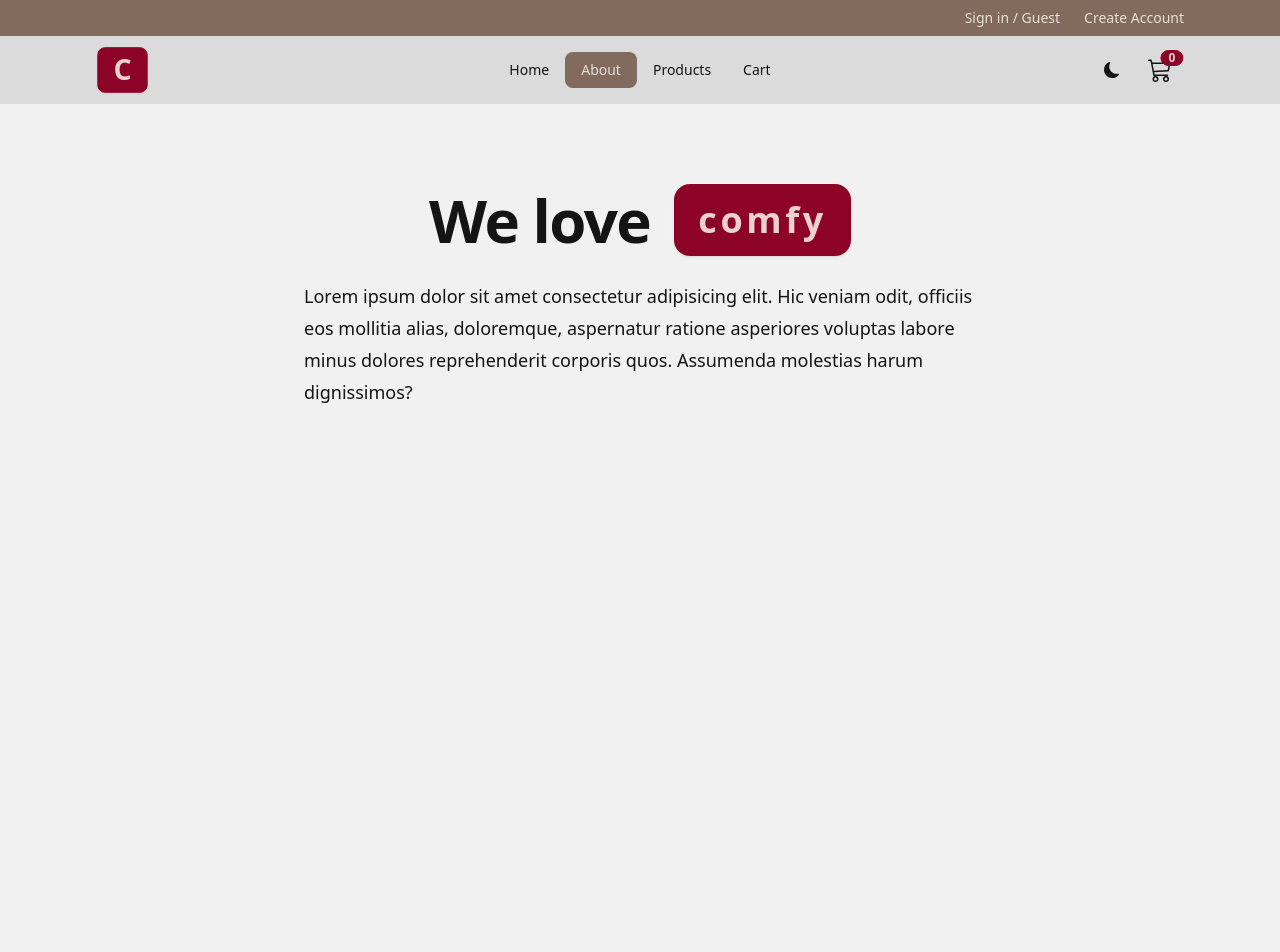
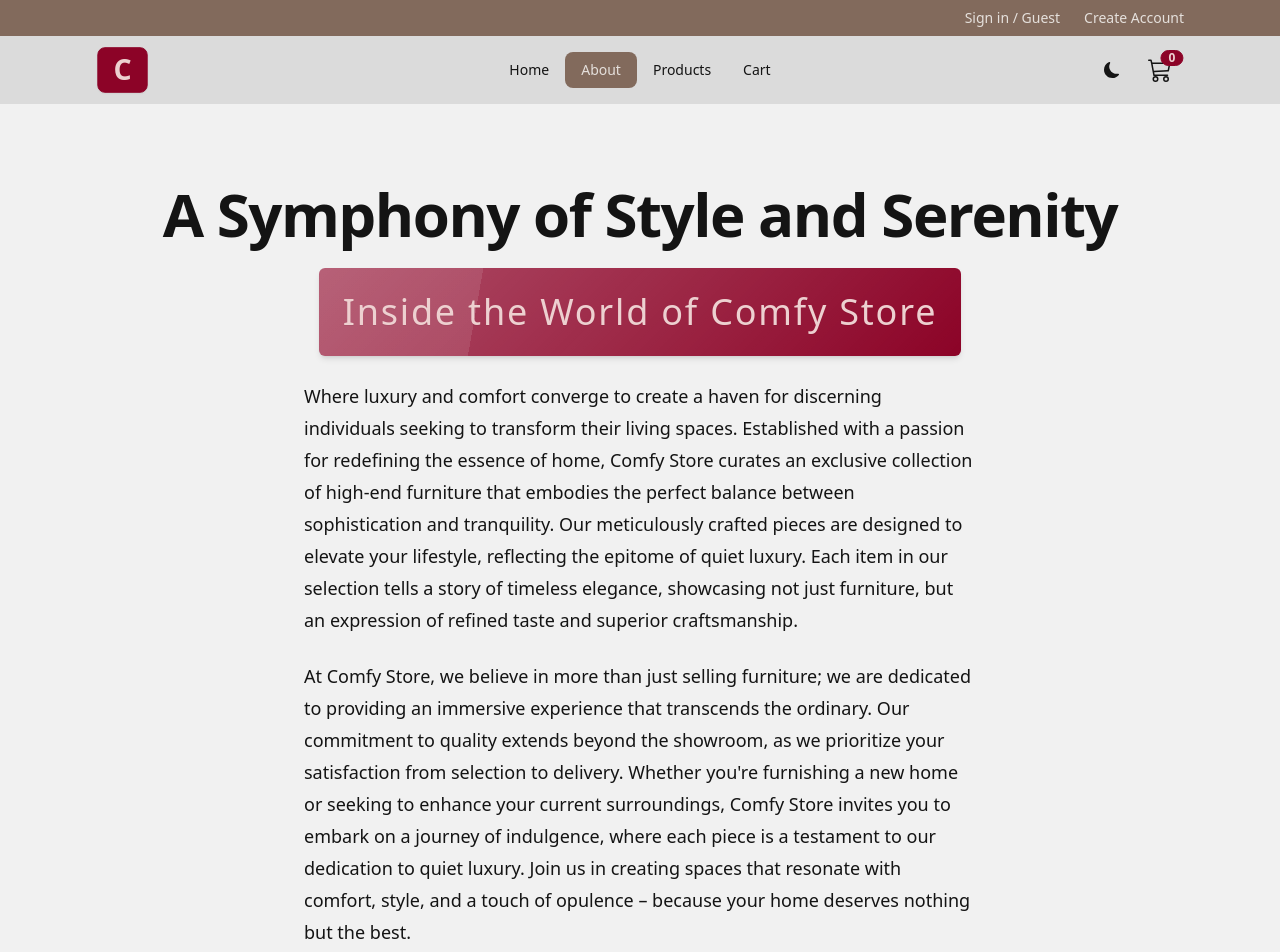
Before and after one commit to Git-Darkmoon/Comfy-store, a React (Vite) app: page /about in a window 1280 px wide. Shown: the top 952 px of the page. Before the commit the page ends 800 px from the top, so only its background shows below. Built offline with nearby package versions, Linux system fonts and the light colour scheme.

Commit message:
text: updated lorem ipsums.

```diff
--- a/src/components/Hero.jsx
+++ b/src/components/Hero.jsx
@@ -16,9 +16,9 @@
           We are changing the way people shop
         </h1>
         <p className="mt-8 max-w-xl text-lg leading-8">
-          Lorem ipsum dolor sit amet consectetur adipisicing elit. Illum quidem
-          aliquid laborum ducimus eveniet unde temporibus voluptatem eius
-          inventore sapiente.
+          Step into a realm of understated elegance at Comfy Store. Our high-end
+          furniture collections redefine luxury living, offering a harmonious
+          blend of comfort and sophistication.
         </p>
         <div className="mt-10">
           <Link to={"/products"} className="btn btn-primary uppercase">
--- a/src/pages/About.jsx
+++ b/src/pages/About.jsx
@@ -3,21 +3,36 @@
     <>
       <div className="flex flex-wrap gap-2 sm:gap-x-6 items-center justify-center">
         <h1 className="text-4xl font-bold leading-none tracking-tight sm:text-6xl ">
-          We love
+          A Symphony of Style and Serenity
         </h1>
-        <div className="stats bg-primary shadow">
-          <div className="stat">
-            <div className="stat-title text-primary-content text-4xl font-bold tracking-widest">
-              comfy
-            </div>
+        <div className="glass bg-primary shadow-md p-6 mt-4 rounded-md transition-colors">
+          <div className="text-primary-content text-4xl font-medium tracking-wider">
+            Inside the World of Comfy Store
           </div>
         </div>
       </div>
       <p className="mt-6 text-lg leading-8 max-w-2xl mx-auto">
-        Lorem ipsum dolor sit amet consectetur adipisicing elit. Hic veniam
-        odit, officiis eos mollitia alias, doloremque, aspernatur ratione
-        asperiores voluptas labore minus dolores reprehenderit corporis quos.
-        Assumenda molestias harum dignissimos?
+        Where luxury and comfort converge to create a haven for discerning
+        individuals seeking to transform their living spaces. Established with a
+        passion for redefining the essence of home, Comfy Store curates an
+        exclusive collection of high-end furniture that embodies the perfect
+        balance between sophistication and tranquility. Our meticulously crafted
+        pieces are designed to elevate your lifestyle, reflecting the epitome of
+        quiet luxury. Each item in our selection tells a story of timeless
+        elegance, showcasing not just furniture, but an expression of refined
+        taste and superior craftsmanship.
+      </p>
+      <p className="mt-6 text-lg leading-8 max-w-2xl mx-auto">
+        At Comfy Store, we believe in more than just selling furniture; we are
+        dedicated to providing an immersive experience that transcends the
+        ordinary. Our commitment to quality extends beyond the showroom, as we
+        prioritize your satisfaction from selection to delivery. Whether
+        you&apos;re furnishing a new home or seeking to enhance your current
+        surroundings, Comfy Store invites you to embark on a journey of
+        indulgence, where each piece is a testament to our dedication to quiet
+        luxury. Join us in creating spaces that resonate with comfort, style,
+        and a touch of opulence – because your home deserves nothing but the
+        best.
       </p>
     </>
   )
```
